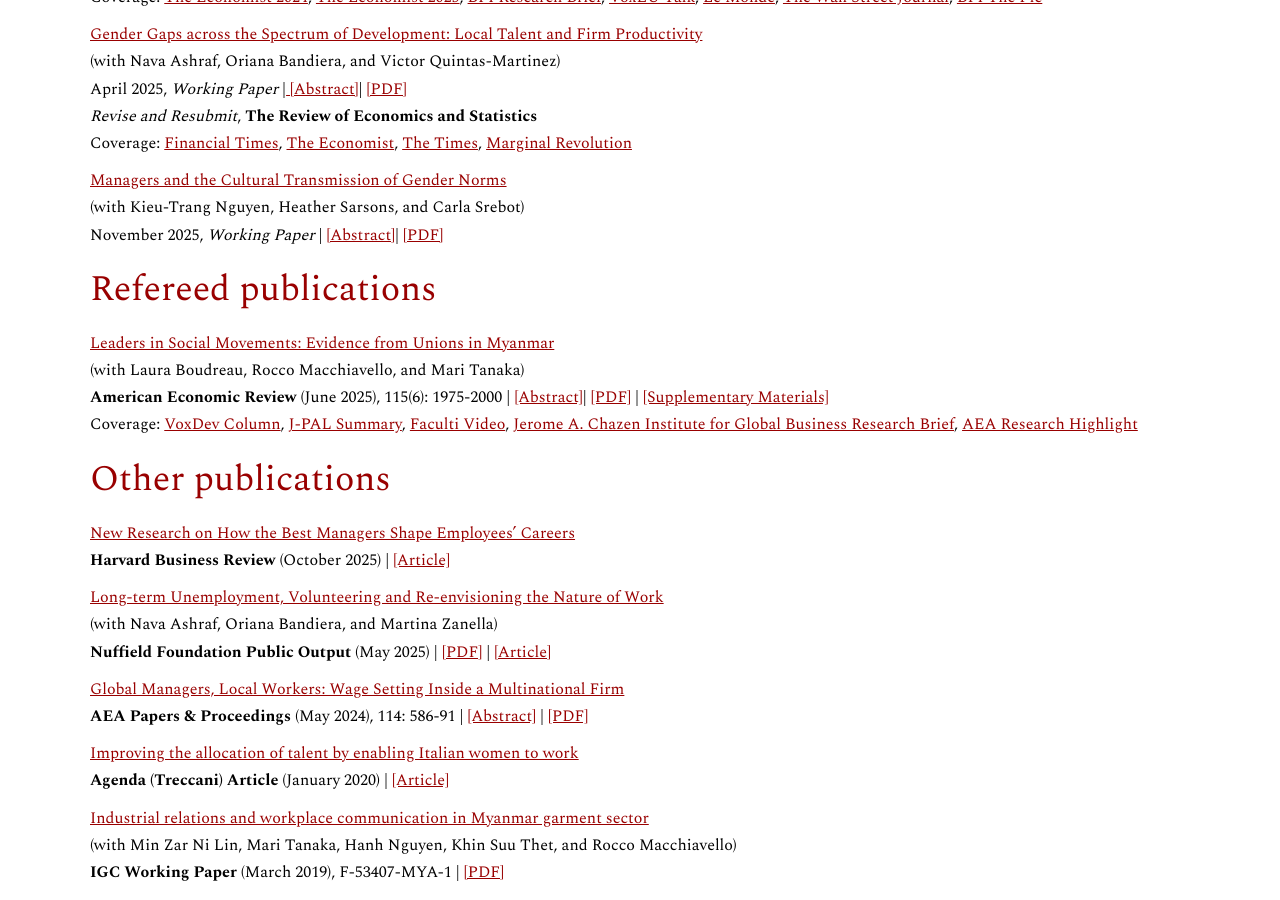
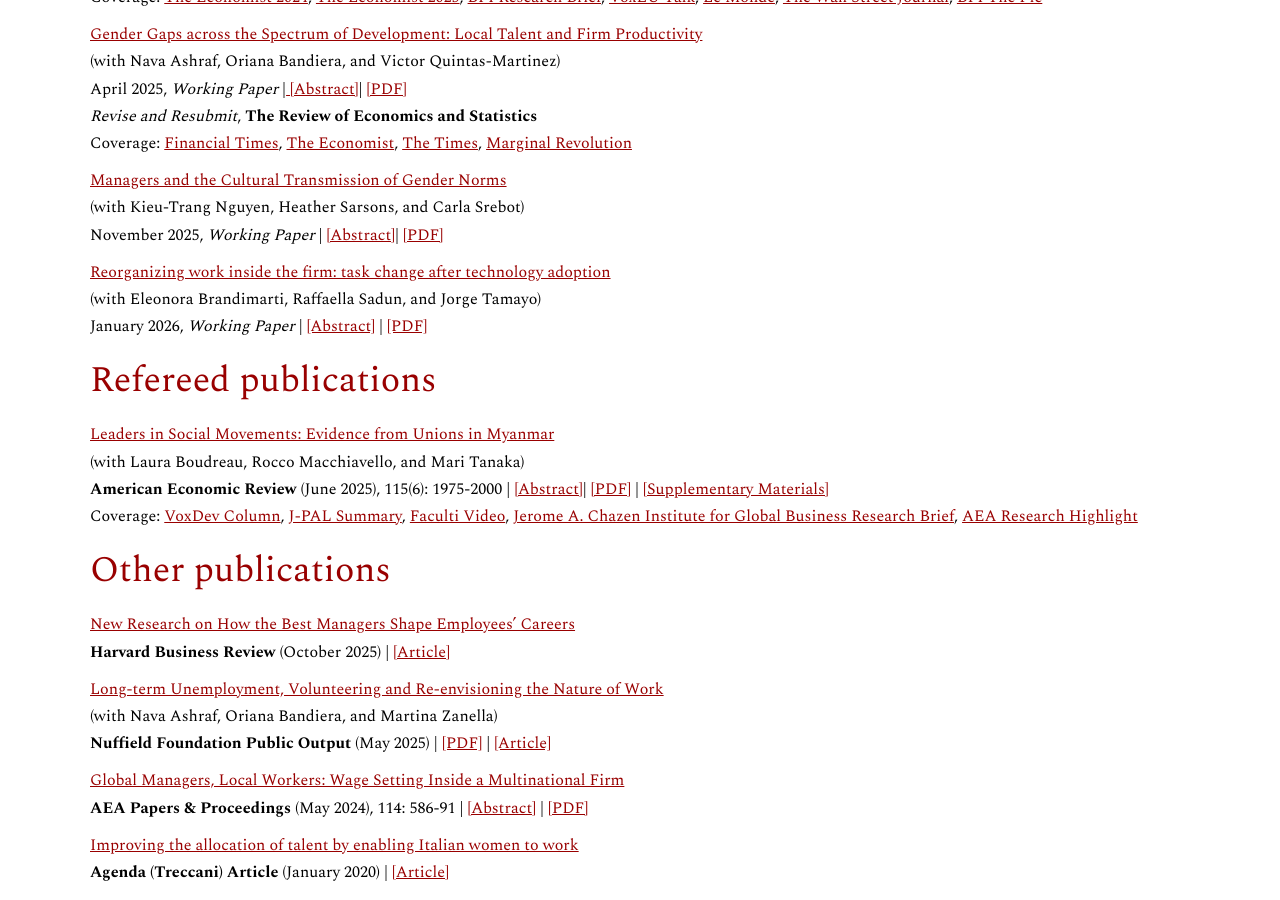
Before and after one commit to virginiaminni/virginiaminni.github.io, a Jekyll site: the page built from research.md, in a window 1280 px wide and 900 px high, scrolled down 566 px. Built offline with Jekyll 4.4.1, drawn with Linux system fonts in a browser that asks for light colours.

Commit message:
Update research - New Paper.md

```diff
--- a/research.md
+++ b/research.md
@@ -45,6 +45,15 @@ November 2025, *Working Paper* | <a href="#" class="toggle-abstract" data-target
 <em>Abstract:</em> This paper examines the influence of managers from countries with different gender norms on workplace culture and gender disparities within organizations. Using data from a multinational firm operating in over 100 countries, we exploit cross-country manager rotations to estimate the impact of male managers’ gender attitudes on gender pay gaps within a team. Managers from countries with one standard deviation more progressive gender attitudes narrow the pay gap by 5 percentage points (18%), primarily by promoting women at higher rates. The effects last beyond the manager’s rotation and are concentrated in countries with more conservative gender attitudes. Managers with progressive views appear to influence the local office culture, as local managers who interact with but are not under the purview of the foreign manager begin to have smaller pay gaps in their teams. Our evidence points to individual managers as critical in shaping corporate culture.
 </div>
 
+<a href="/assets/files/MNSS ManagerNorms.pdf" target="_blank" rel="noopener noreferrer">Reorganizing work inside the firm: task change after technology adoption</a> <br>
+(with Eleonora Brandimarti, Raffaella Sadun, and Jorge Tamayo)  <br>
+January 2026, *Working Paper* | <a href="#" class="toggle-abstract" data-target="abstract-6" style="text-decoration: underline; color: #990000;">[Abstract]</a> | <a href="/assets/files/MNSS ManagerNorms.pdf" target="_blank" rel="noopener noreferrer">[PDF]</a> <br>
+<div id="abstract-6" style="display: none; margin-top: 10px;">
+<em>Abstract:</em> We study how an incumbent workforce adapts to technological change using panel data at the worker-task level from a Latin American bank with roughly 450 branches and 10,000 workers. We exploit two sequential interventions that separately shift production technology and organizational design, without displacing labor: the staggered rollout of a mobile banking app that automates routine transactions, and a subsequent redefinition of roles and performance criteria that prioritizes complex tasks such as SME lending. While automation creates substantial productive capacity—raising output per worker by roughly 20 percent—it does not, on its own, lead to task upgrading. Workers continue to concentrate on routine tasks, rather than shifting toward high-value complex tasks. Task reallocation occurs only after the firm explicitly reallocates priorities. Even then, adjustment is markedly slower among high-tenure workers, consistent with firm-specific human capital generating inertia in task change. High-productivity managers complement adaptation, but unevenly: they accelerate upgrading primarily among low-tenure workers, amplifying inequality within teams.
+</div>
+
+
+
 ## Refereed publications
 <a href="https://www.aeaweb.org/articles?id=10.1257/aer.20230758&from=f" target="_blank" rel="noopener noreferrer">Leaders in Social Movements: Evidence from Unions in Myanmar</a> <br>
 (with Laura Boudreau, Rocco Macchiavello, and Mari Tanaka)
```
